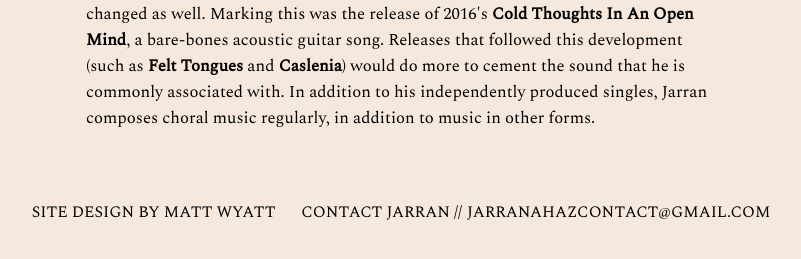
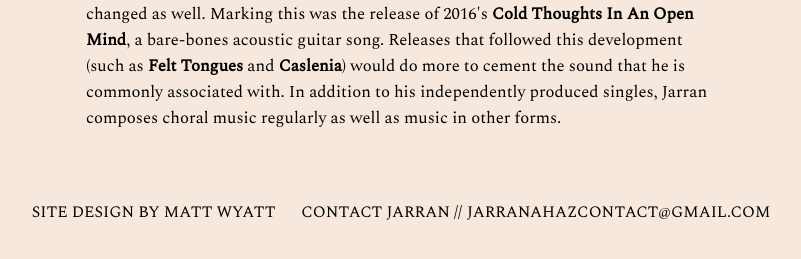
Before and after one commit to jarranarmstrong/jarranarmstrong.github.io, a Jekyll site: the page built from about.html, in a window 1280 px wide. Shown: the part 414-673 px from the top of the page, without its empty margins (239-1040 px from the left). Built offline with Jekyll 4.4.1, drawn with Linux system fonts in a browser that asks for light colours; nearby versions of some CDN libraries.

Commit message:
Update about.html

```diff
--- a/about.html
+++ b/about.html
@@ -6,6 +6,6 @@ page: about
 	<div class="pane">
 		<p>Jarran Ahaz Armstrong is a multi-instrumentalist musician and composer from Church Hill, Tennessee. Known for his chill instrumentals, soothing vocals, and dream-like lyricism, he manages to create a unique and gripping listening experience with every release, blending influences of Hip-Hop, R&B, Blues, Classical, Metal, Rock, Jazz, and EDM (to name a few).</p>
 
-		<p>In 2016, he began releasing music independently through SoundCloud with his first single <strong>Praises</strong>, where he gained the attention of his classmates and others throughout his town. Following this release were other tracks with similar styles such as <strong>Mixed Emotions</strong>, <strong>Southern Classic</strong>, <strong>Wait</strong>, and <strong>Mic Skills</strong>.</p> <p>As Jarran moved on to releasing music to major streaming services, his sound changed as well. Marking this was the release of 2016's <strong>Cold Thoughts In An Open Mind</strong>, a bare-bones acoustic guitar song. Releases that followed this development (such as <strong>Felt Tongues</strong> and <strong>Caslenia</strong>)  would do more to cement the sound that he is commonly associated with. In addition to his independently produced singles, Jarran composes choral music regularly, in addition to music in other forms.</p>
+		<p>In 2016, he began releasing music independently through SoundCloud with his first single <strong>Praises</strong>, where he gained the attention of his classmates and others throughout his town. Following this release were other tracks with similar styles such as <strong>Mixed Emotions</strong>, <strong>Southern Classic</strong>, <strong>Wait</strong>, and <strong>Mic Skills</strong>.</p> <p>As Jarran moved on to releasing music to major streaming services, his sound changed as well. Marking this was the release of 2016's <strong>Cold Thoughts In An Open Mind</strong>, a bare-bones acoustic guitar song. Releases that followed this development (such as <strong>Felt Tongues</strong> and <strong>Caslenia</strong>)  would do more to cement the sound that he is commonly associated with. In addition to his independently produced singles, Jarran composes choral music regularly as well as music in other forms.</p>
 	</div>
 </div>
```
